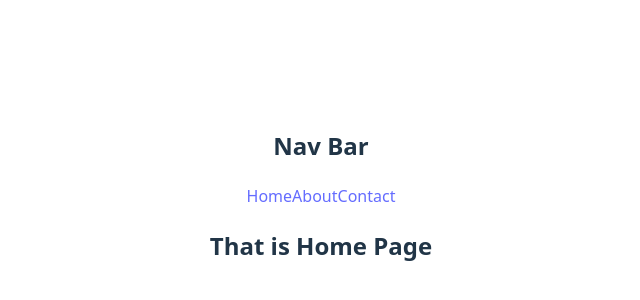
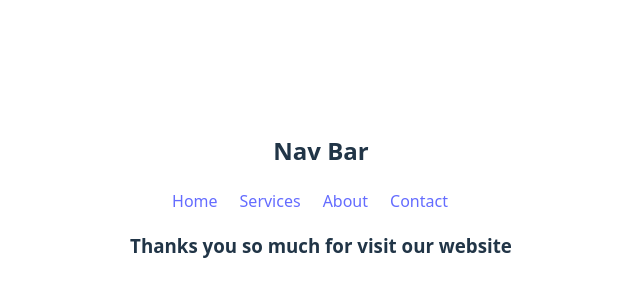
Before and after one commit to devsamin/introduaction-react-router, a React (Vite) app: page / in a window 1280 px wide. Shown: the part 204-504 px from the top of the page, without its empty margins (319-959 px from the left). Built offline with nearby package versions, Linux system fonts and the light colour scheme.

Commit message:
Use a to Link how to use this

```diff
--- /dev/null
+++ b/src/Componentes/Contact/Contact.jsx
@@ -0,0 +1,11 @@
+import React from 'react';
+
+const Contact = () => {
+    return (
+        <div>
+            <h2>This is Contact Page</h2>
+        </div>
+    );
+};
+
+export default Contact;
--- /dev/null
+++ b/src/Componentes/Footer/Footer.jsx
@@ -0,0 +1,11 @@
+import React from 'react';
+
+const Footer = () => {
+    return (
+        <div>
+            <h3>Thanks you so much for visit our website</h3>
+        </div>
+    );
+};
+
+export default Footer;
--- /dev/null
+++ b/src/Componentes/Header/Header.css
@@ -0,0 +1,3 @@
+div a {
+    margin-right: 22px;
+}
--- a/src/Componentes/Header/Header.jsx
+++ b/src/Componentes/Header/Header.jsx
@@ -1,12 +1,15 @@
 import React from 'react';
+import './Header.css'
+import { Link } from 'react-router-dom';
 
 const Header = () => {
     return (
         <div>
             <h2>Nav Bar</h2>
-            <a href="/">Home</a>
-            <a href="/about">About</a>
-            <a href="/contact">Contact</a>
+            <Link to='/'>Home</Link>
+            <Link to='/services'>Services</Link>
+            <Link to='/about'>About</Link>
+            <Link to='/contact'>Contact</Link>
         </div>
     );
 };
--- a/src/Componentes/Home/Home.jsx
+++ b/src/Componentes/Home/Home.jsx
@@ -1,13 +1,14 @@
 import React from 'react';
 import { Outlet } from 'react-router-dom';
 import Header from '../Header/Header';
+import Footer from '../Footer/Footer';
 
 const Home = () => {
     return (
         <div>
             <Header></Header>
-            <h2>That is Home Page</h2>
             <Outlet></Outlet>
+            <Footer></Footer>
         </div>
     );
 };
--- /dev/null
+++ b/src/Componentes/Servises/Servises.jsx
@@ -0,0 +1,11 @@
+import React from 'react';
+
+const Servises = () => {
+    return (
+        <div>
+            <h3>Our Services</h3>
+        </div>
+    );
+};
+
+export default Servises;
```
Also changed, not shown: src/main.jsx (+10 -0 lines).
